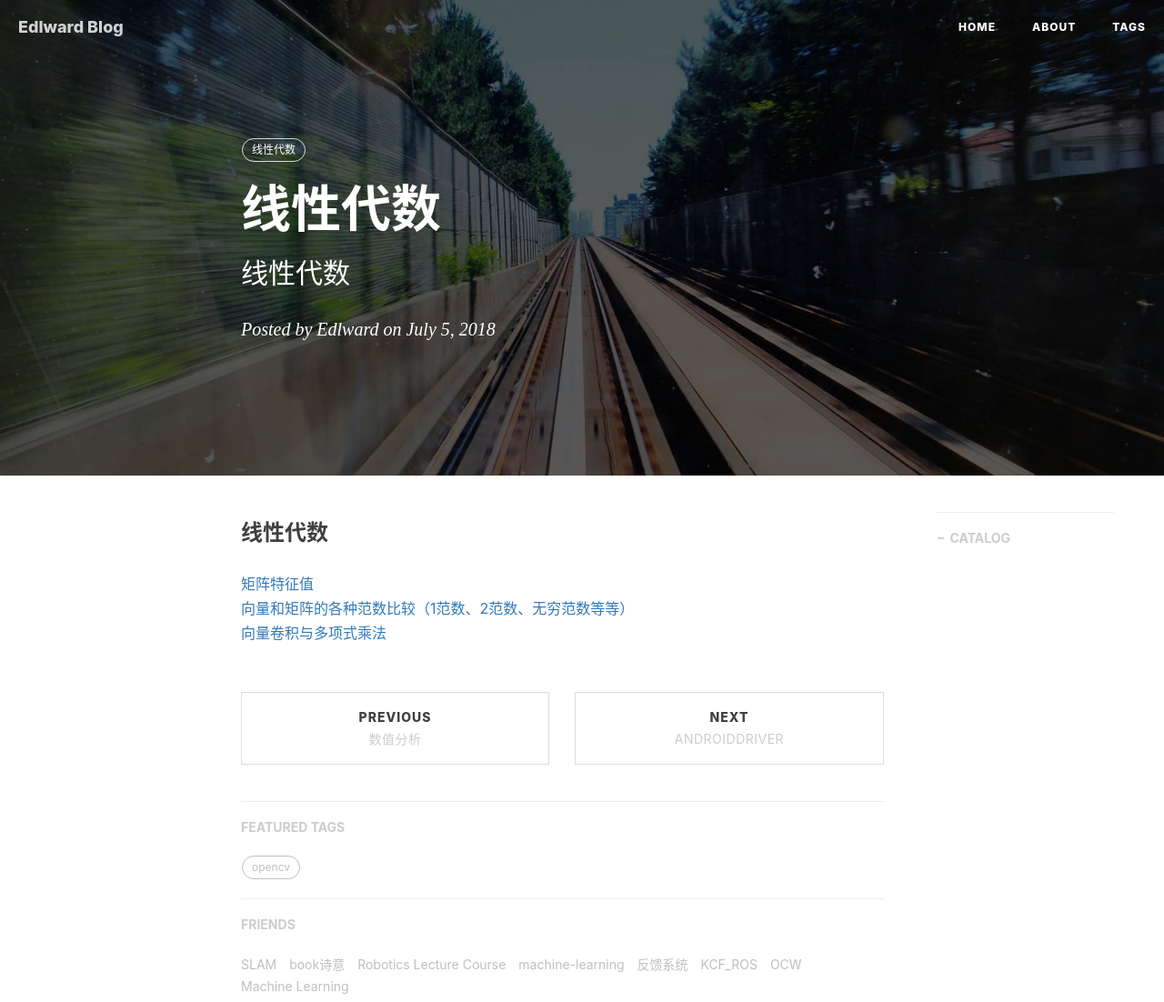
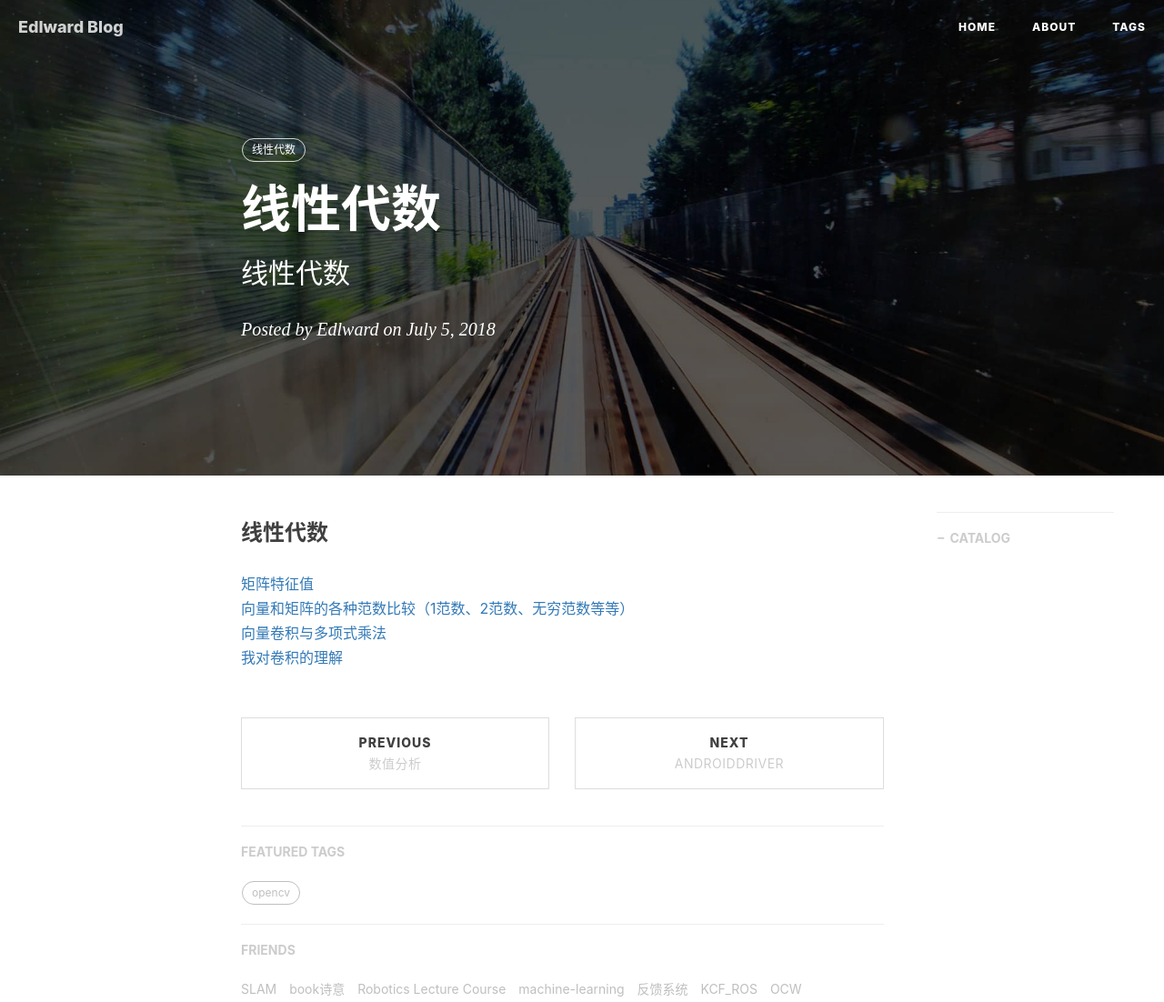
Before and after one commit to gary-robotics/dlward, a Jekyll site: the page built from _posts/2018-07-05-线性代数-2018.markdown, in a window 1280 px wide, cut to the strip 0-1102 px from the top of the page. Shown: the whole strip at 91% size. Built offline with Jekyll 4.4.1, drawn with Linux system fonts in a browser that asks for light colours; nearby versions of some CDN libraries; comment, search, counter and statistics services are not loaded.

Commit message:
Update 2018-07-05-线性代数-2018.markdown

```diff
--- a/_posts/2018-07-05-线性代数-2018.markdown
+++ b/_posts/2018-07-05-线性代数-2018.markdown
@@ -15,3 +15,4 @@ tags:
 [矩阵特征值](https://www.zhihu.com/question/21874816/answer/181864044)
 [向量和矩阵的各种范数比较（1范数、2范数、无穷范数等等）](https://blog.csdn.net/Michael__Corleone/article/details/75213123)
 [向量卷积与多项式乘法](https://www.cnblogs.com/larch18/p/4569495.html)
+[我对卷积的理解](http://mengqi92.github.io/2015/10/06/convolution/)
```
